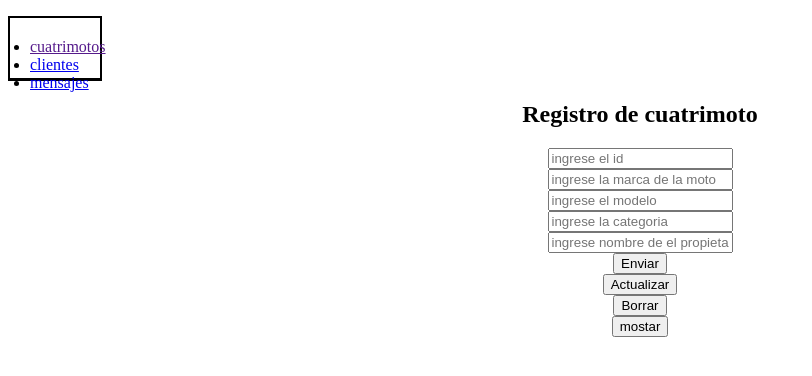
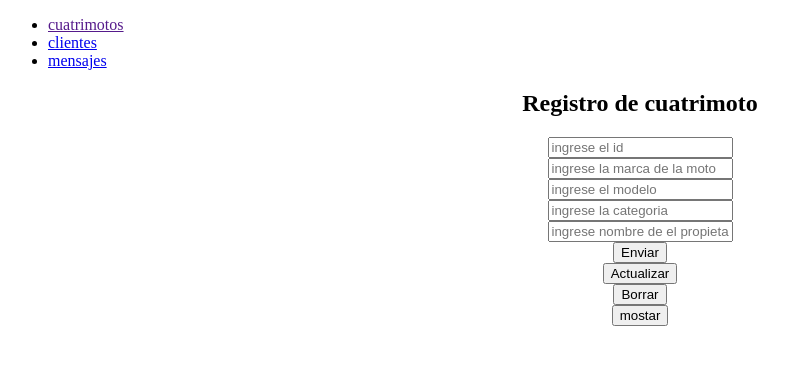
Before and after one commit to martinduartemt/front, a plain HTML site: page index.html in a window 1280 px wide. Shown: the whole page, without its empty margins (0-812 px from the left). Drawn offline with nearby package versions, Linux system fonts and the light colour scheme.

Commit message:
arrgle otras cositas

```diff
--- a/app.css
+++ b/app.css
@@ -20,9 +20,5 @@ button {
 
 #menu{
   text-align: left;
-  border-style: solid;
-  border-width: 2px 2px 3px;
-  width: 50px;
-  height: 20px;
-  padding: 20px;
+
 }
--- a/index.html
+++ b/index.html
@@ -12,7 +12,7 @@
     <ul id="menu">
         <li><a href="">cuatrimotos</a> </li>
         <li><a href="/paginas/clients.html">clientes</a> </li>
-        <li><a href="/paginas/mesagges.html">mensajes</a> </li>
+        <li><a href="/paginas/messages.html">mensajes</a> </li>
     </ul>
     <h2>Registro de cuatrimoto</h2>
     <div id="formContainer">
```
Also changed, not shown: paginas/clients.html (+1 -1 lines).
